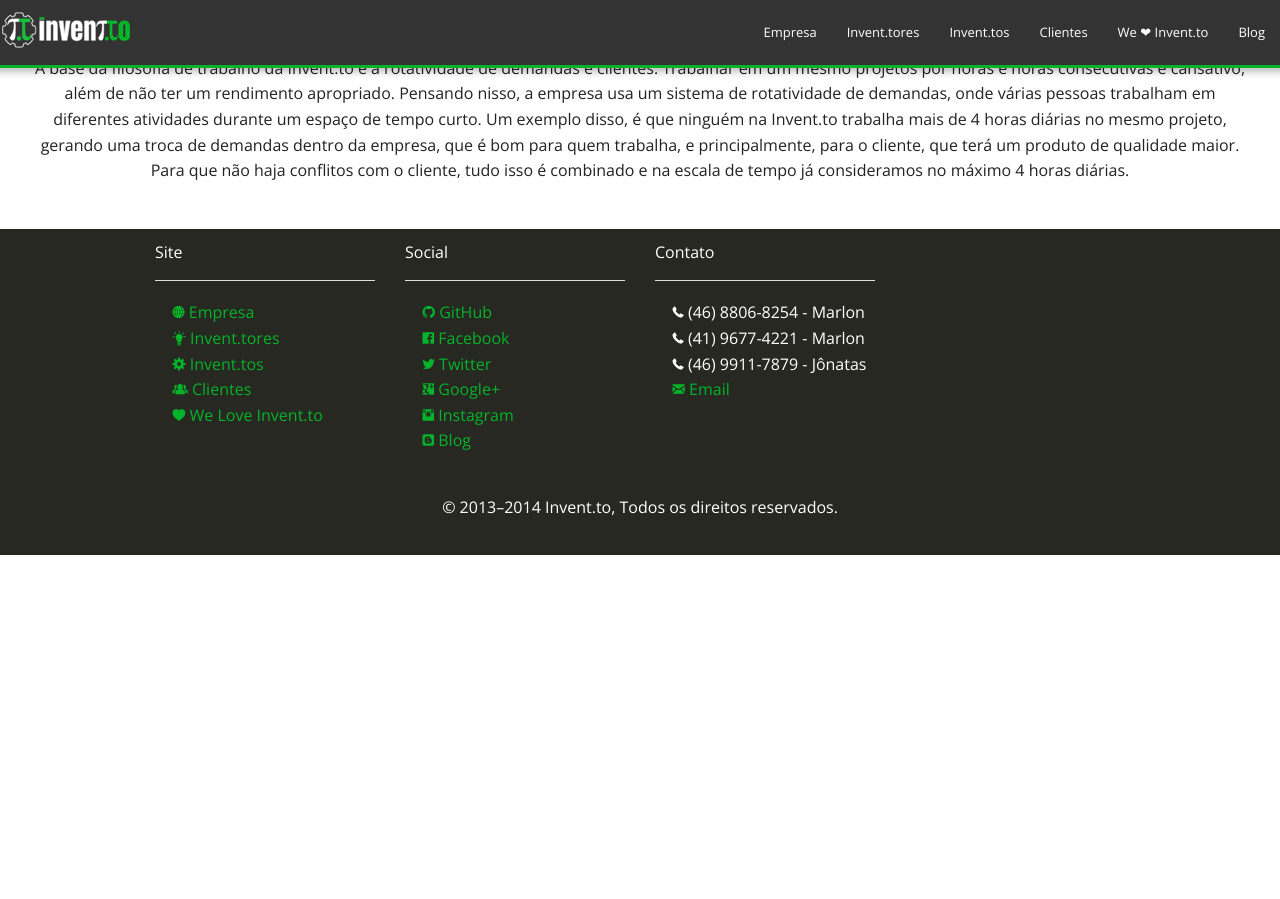
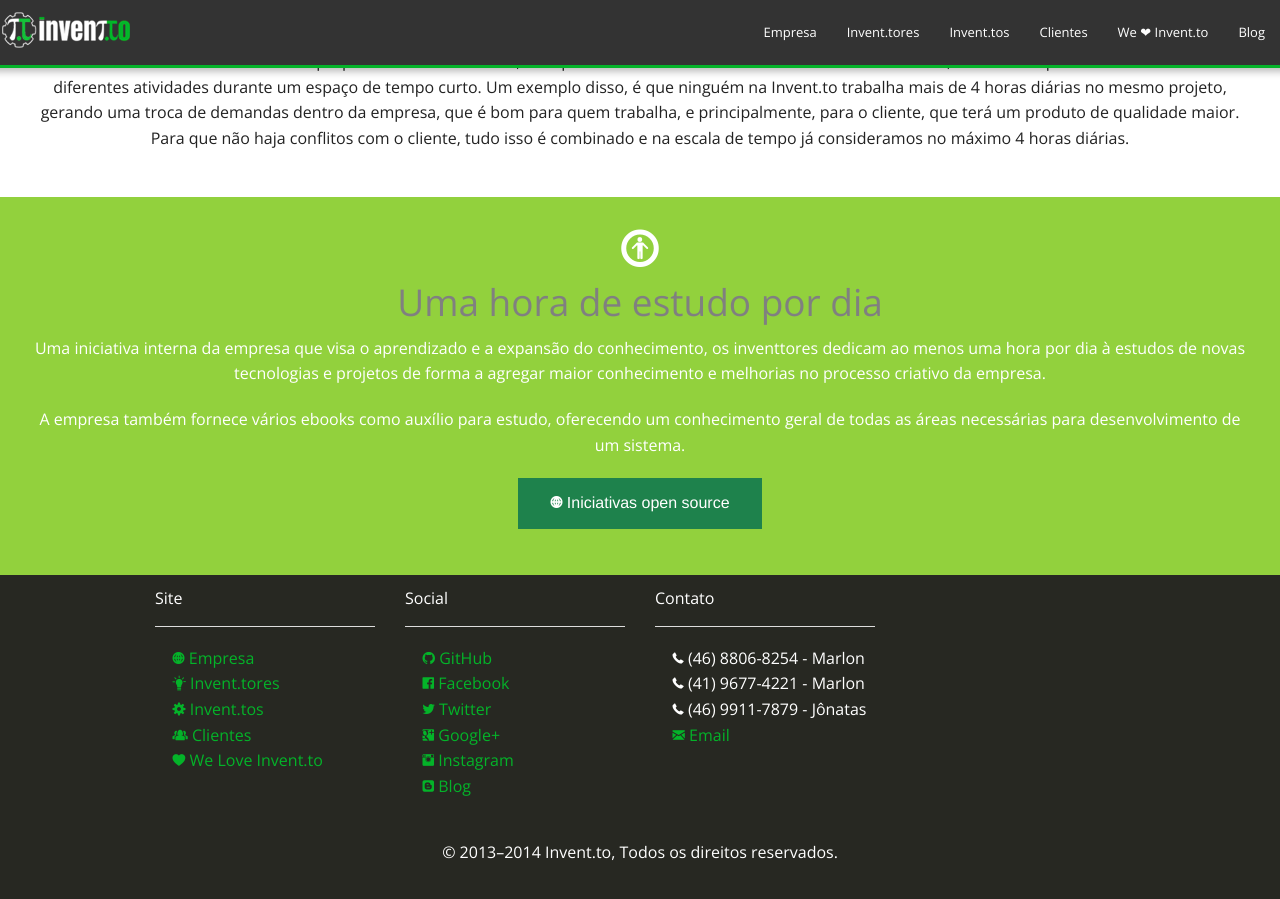
Before and after one commit to inventto/inventto_site, a Jekyll site: the page built from index.html, in a window 1280 px wide and 900 px high, scrolled down 2423 px. Built offline with Jekyll 4.4.1, drawn with Linux system fonts in a browser that asks for light colours; before the commit the page ends 2978 px from its top, so only the background shows below that; some of the changed text lies outside the part shown.

Commit message:
adicionando informações sobre nossa hora de estudos :+1:

```diff
--- a/index.html
+++ b/index.html
@@ -10,14 +10,12 @@
 	<button class="buttonDream">Transformamos suas idéias em realidade.</button>
 	<br>
 </div>
-
 <div class="home_who">
 	<span class="fi-lightbulb large"></span>
     <h2>Quem Somos</h2>
-    <h4>Somos uma equipe de profissionais de TI altamente qualificados, experientes, capazes de gerenciar projetos com autonomia, responsabilidade e eficiência.</h4>
-    <a href="/inventtores"><button class="buttonKnow"><span class="fi-torsos-all"></span> Conheça nossa equipe.</button></a>
+    <h4>Somos uma equipe experiente, capaz de gerenciar projetos com autonomia, responsabilidade e eficiência.</h4>
+    <a href="/inventtores" ><button class="buttonKnow"><span class="fi-torsos-all"></span> Conheça nossa equipe.</button></a>
 </div>
-
 <div class="home_what">
 	<span class="fi-target-two large" style="color:#333333;"></span>
     <h1>O que fazemos</h1>
@@ -41,10 +39,17 @@
 	<span class="fi-universal-access large"></span>
   <h2> Processo aberto e colaborativo</h2>
   <p>Acreditamos em nós como seres humanos. Conhecer a nós mesmos é parte disso. Para isso é necessário entender os limites do aprendizado e mesmo tomar rumos diferentes. Quando encaramos um problema de tecnologia e não conseguimos dar sequência, temos sempre tentado trocar experiência de aprendizado sobre o problema e até mesmo pedido ajuda para resolver o mais rápido possível. Desta forma ganhamos produtividade a aprendemos juntos. Temos buscado realizar as tarefas mais complexas te que exigem mais concentração em dupla e sempre que possível com desenvolvimento orientado a testes para garantir maior integridade. </p>
-   <a href="http://github.com/inventto" target="_blank"><button class="buttonKnow"><span class="fi-social-github"></span> Acesse nosso Github</button></a>
+   <a href="http://github.com/inventto" target="_blank"><button class="buttonKnow"><span class="fi-social-github medium"></span> Acesse nosso Github</button></a>
 </div>
 <div class="home_what">
   <span class="fi-safety-cone large"></span>
   <h1>Rotatividade de demandas</h1>
   <p>A base da filosofia de trabalho da Invent.to é a rotatividade de demandas e clientes. Trabalhar em um mesmo projetos por horas e horas consecutivas é cansativo, além de não ter um rendimento apropriado. Pensando nisso, a empresa usa um sistema de rotatividade de demandas, onde várias pessoas trabalham em diferentes atividades durante um espaço de tempo curto. Um exemplo disso, é que ninguém na Invent.to trabalha mais de 4 horas diárias no mesmo projeto, gerando uma troca de demandas dentro da empresa, que é bom para quem trabalha, e principalmente, para o cliente, que terá um produto de qualidade maior. Para que não haja conflitos com o cliente, tudo isso é combinado e na escala de tempo já consideramos no máximo 4 horas diárias.</p>
 </div>
+<div class="home_who">
+	<span class="fi-universal-access large"></span>
+  <h2>Uma hora de estudo por dia</h2>
+  <p>Uma iniciativa interna da empresa que visa o aprendizado e a expansão do conhecimento, os inventtores dedicam ao menos uma hora por dia à estudos de novas tecnologias e projetos  de forma a agregar maior conhecimento e melhorias no processo criativo da empresa. </p>
+  <p>A empresa também fornece vários ebooks como auxílio para estudo, oferecendo um conhecimento geral de todas as áreas necessárias para desenvolvimento de um sistema.</p>
+   <a href="http://github.com/inventto" target="_blank"><button class="buttonKnow"><span class="fi-web"></span> Iniciativas open source</button></a>
+</div>
```
